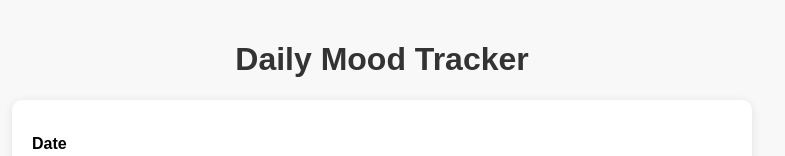
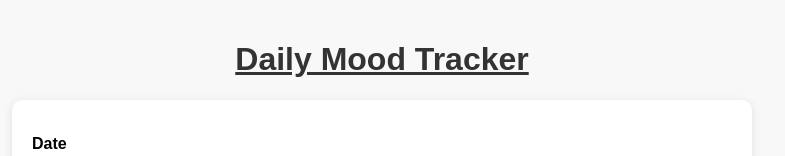
Before and after one commit to AndrewHolowaty/mood-tracker, a plain HTML site: page index.html in a window 1280 px wide. Shown: the top 156 px of the page, without its empty margins (258-1043 px from the left). Drawn offline with nearby package versions, Linux system fonts and the light colour scheme.

Commit message:
Added underline to site title

```diff
--- a/index.html
+++ b/index.html
@@ -27,7 +27,13 @@ th, td { padding:8px; text-align:left; }
 </head>
 <body>
 
-<h1>Daily Mood Tracker</h1>
+<style>
+  h1 {
+    text-decoration: underline;
+  }
+</style>
+
+  <h1>Daily Mood Tracker</h1>
 <div id="status"></div>
 
 <form id="dailyForm">
```
